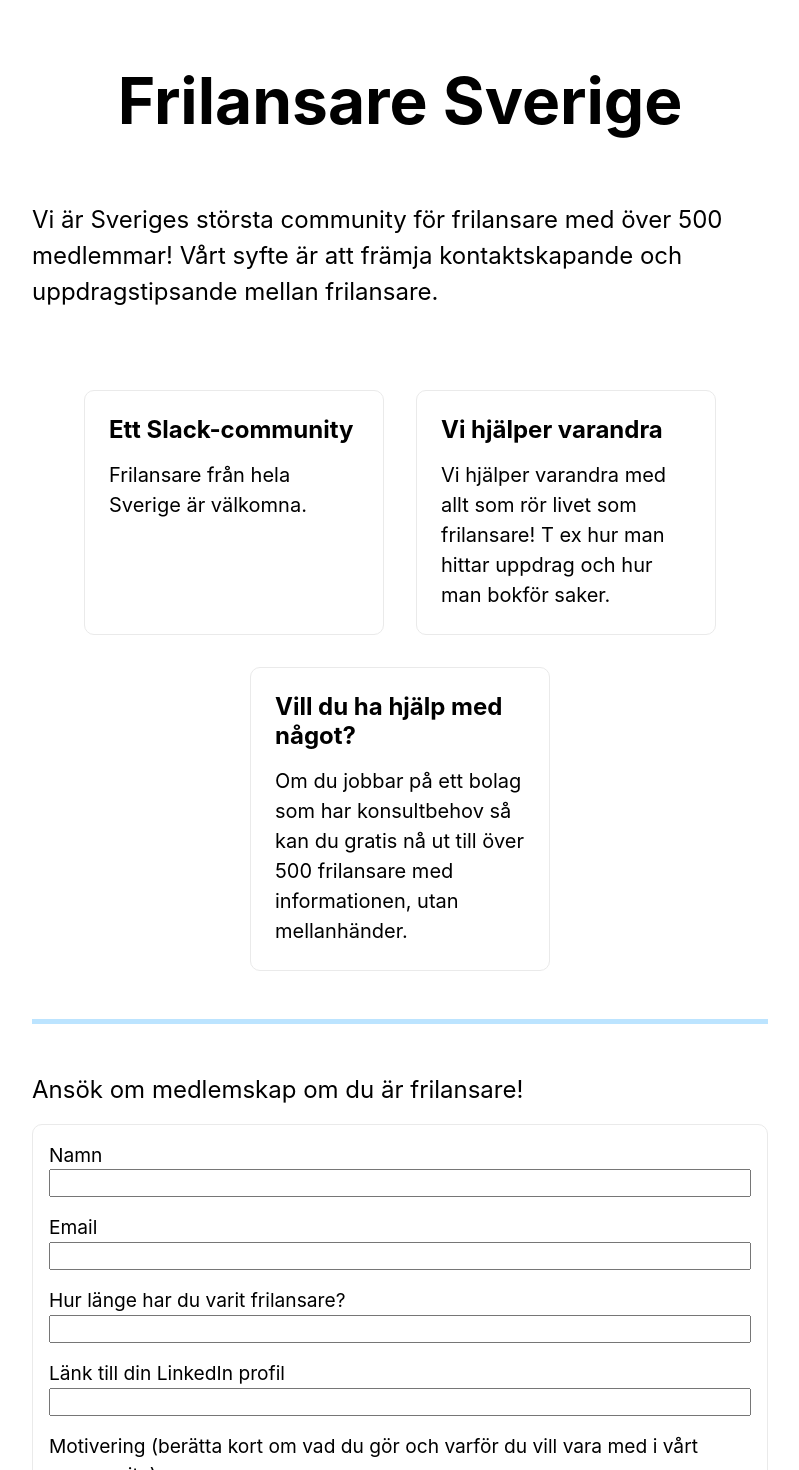
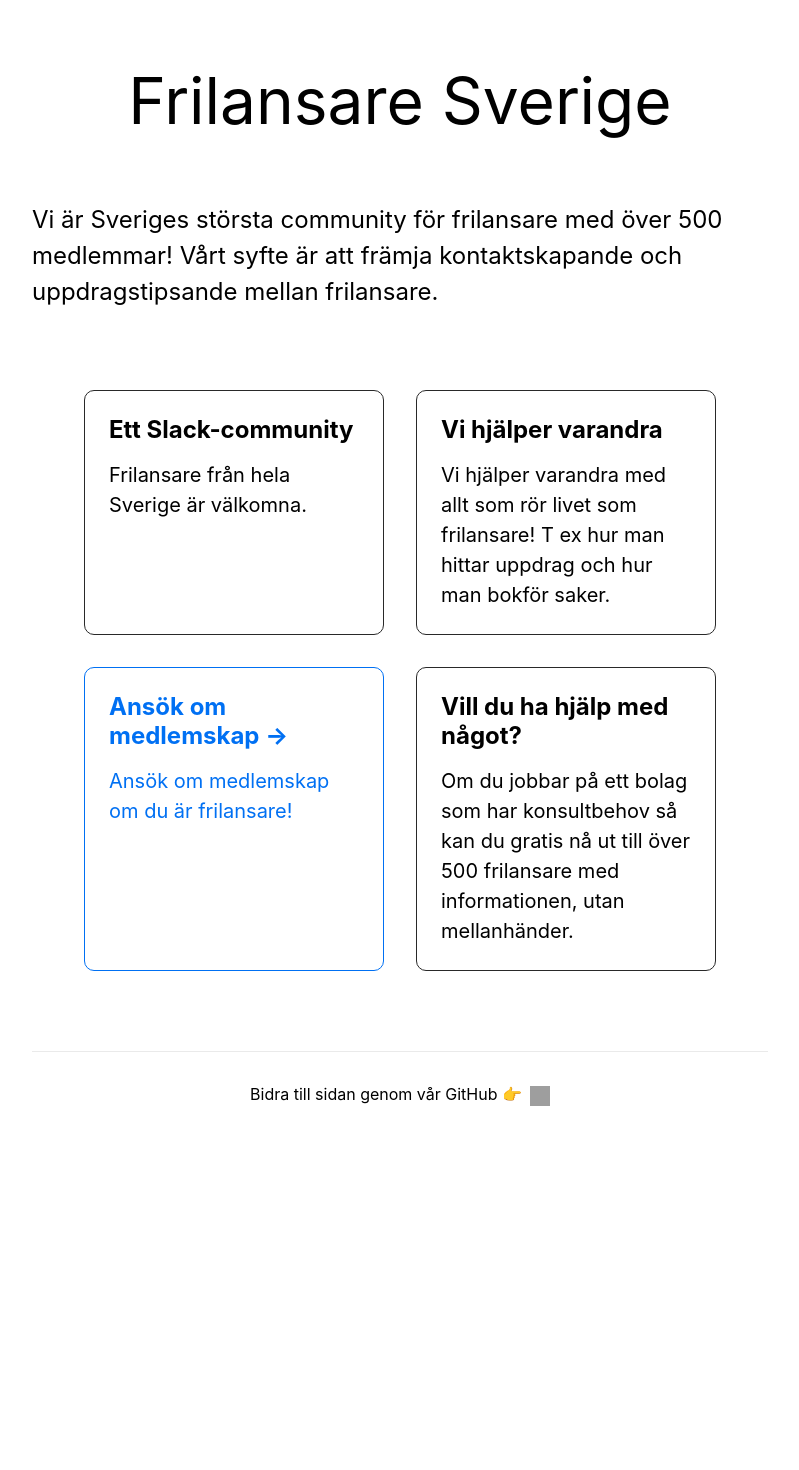
Before and after one commit to frilansaresverige/frilansaresverige.se, a Next.js app: page / in a window 1280 px wide. Shown: the top 1470 px of the page, without its empty margins (240-1039 px from the left). After the commit the page ends 1136 px from the top, so only its background shows below. Built offline with nearby package versions, Linux system fonts and the light colour scheme; grey boxes are pictures that could not be loaded.

Commit message:
Create separate page for the form to ask for invite

```diff
--- /dev/null
+++ b/components/Header/index.tsx
@@ -0,0 +1,14 @@
+import Head from 'next/head'
+
+const Header = () => (
+  <Head>
+    <title>Frilansare Sverige</title>
+    <meta
+      name="description"
+      content="Frilansare Sverige är Sveriges största community för frilansare."
+    />
+    <link rel="icon" href="/favicon.ico" />
+  </Head>
+)
+
+export default Header
--- /dev/null
+++ b/components/Title/Title.module.css
@@ -0,0 +1,6 @@
+.title {
+  margin: 0;
+  line-height: 1.15;
+  font-size: 4rem;
+  text-align: center;
+}
--- /dev/null
+++ b/components/Title/index.tsx
@@ -0,0 +1,8 @@
+import { ReactChild } from 'react'
+import styles from './Title.module.css'
+
+const Title = ({ children }: { children: ReactChild }) => {
+  return <div className={styles.title}>{children}</div>
+}
+
+export default Title
--- a/components/RequestSlackInvitationForm/RequestSlackInvitationForm.module.css
+++ b/pages/ansokan/RequestSlackInvitationForm.module.css
@@ -44,4 +44,5 @@
   border: 1px solid #6a6a6a;
   border-radius: 10px;
   padding: 1rem;
+  margin-top: 2rem;
 }
--- a/pages/index.tsx
+++ b/pages/index.tsx
@@ -1,25 +1,17 @@
 import type { NextPage } from 'next'
-import Head from 'next/head'
 import Image from 'next/image'
+import Header from '../components/Header'
+import Title from '../components/Title'
 import styles from '../styles/Home.module.css'
-import RequestSlackInvitationForm from '../components/RequestSlackInvitationForm'
 
 const nbrFreelansers = 500
 
 const Home: NextPage = () => {
   return (
     <div className={styles.container}>
-      <Head>
-        <title>Frilansare Sverige</title>
-        <meta
-          name="description"
-          content="Frilansare Sverige är Sveriges största community för frilansare."
-        />
-        <link rel="icon" href="/favicon.ico" />
-      </Head>
-
+      <Header />
       <main className={styles.main}>
-        <h1 className={styles.title}>Frilansare Sverige</h1>
+        <Title>Frilansare Sverige</Title>
 
         <p className={styles.description}>
           Vi är Sveriges största community för frilansare med över{' '}
@@ -41,6 +33,11 @@ const Home: NextPage = () => {
             </p>
           </div>
 
+          <a className={styles.card} href="/ansokan">
+            <h2>Ansök om medlemskap &rarr;</h2>
+            <p>Ansök om medlemskap om du är frilansare!</p>
+          </a>
+
           <div className={styles.card}>
             <h2>Vill du ha hjälp med något?</h2>
             <p>
@@ -50,10 +47,6 @@ const Home: NextPage = () => {
             </p>
           </div>
         </div>
-
-        <div className={styles.divider}></div>
-
-        <RequestSlackInvitationForm />
       </main>
 
       <footer className={styles.footer}>
--- a/styles/Home.module.css
+++ b/styles/Home.module.css
@@ -41,16 +41,6 @@
   text-decoration: underline;
 }
 
-.title {
-  margin: 0;
-  line-height: 1.15;
-  font-size: 4rem;
-}
-
-.title {
-  text-align: center;
-}
-
 .description {
   margin: 4rem 0;
   line-height: 1.5;
@@ -84,18 +74,23 @@
   text-align: left;
   color: inherit;
   text-decoration: none;
-  border: 1px solid #eaeaea;
+  border: 1px solid #292929;
   border-radius: 10px;
   transition: color 0.15s ease, border-color 0.15s ease;
   max-width: 300px;
 }
-/*
-.card:hover,
-.card:focus,
-.card:active {
+
+a.card,
+a.card:hover,
+a.card:focus,
+a.card:active {
   color: #0070f3;
   border-color: #0070f3;
-} */
+}
+
+a.card:hover {
+  border-width: 5px;
+}
 
 .card h2 {
   margin: 0 0 1rem 0;
@@ -119,9 +114,3 @@
     flex-direction: column;
   }
 }
-
-.divider {
-  width: 100%;
-  border-top: 5px solid #bce4ff;
-  margin: 2rem 0;
-}
```
Also changed, not shown: pages/ansokan/index.tsx (added, +22 -0 lines), pages/ansokan/RequestSlackInvitationForm.tsx (renamed from components/RequestSlackInvitationForm/index.tsx).
